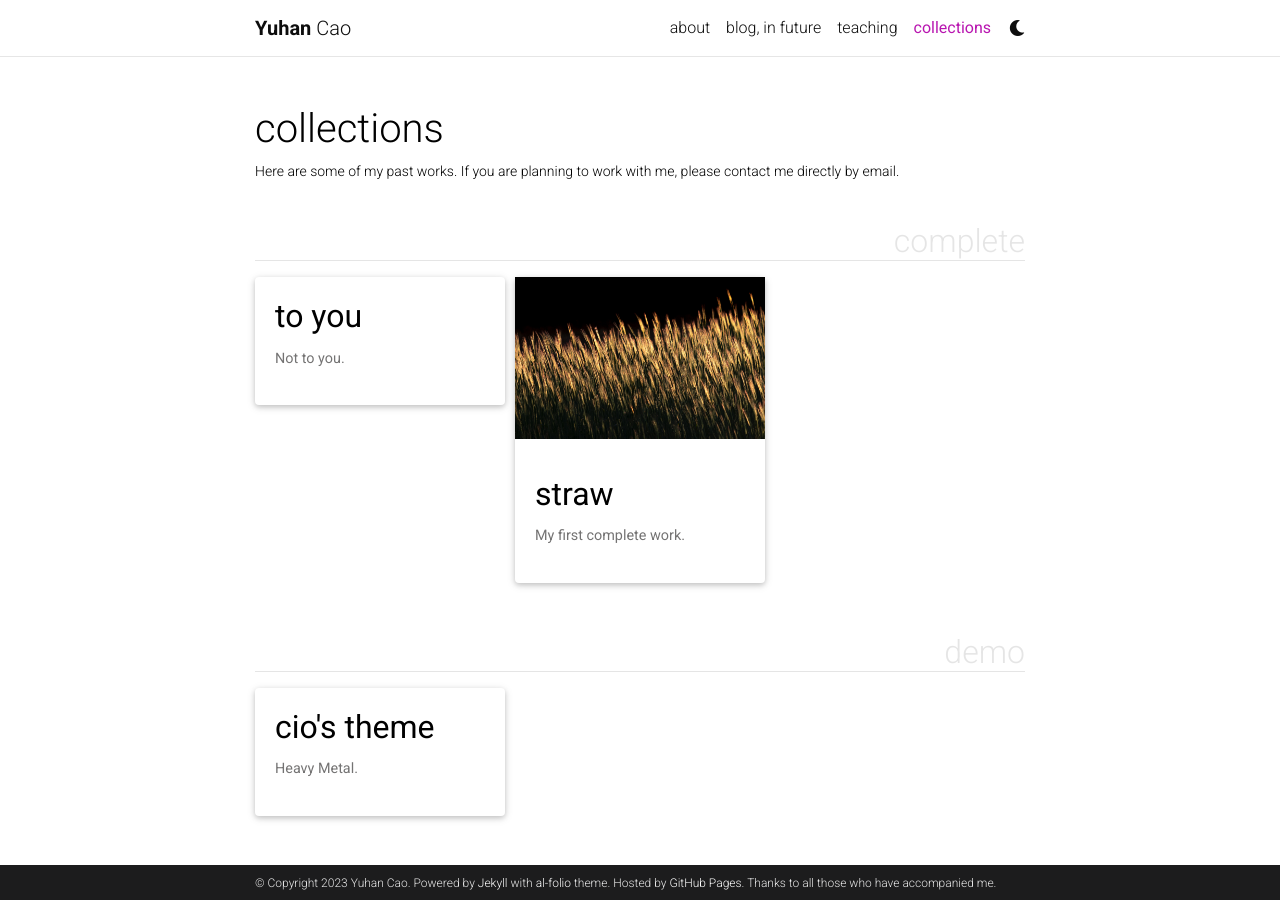
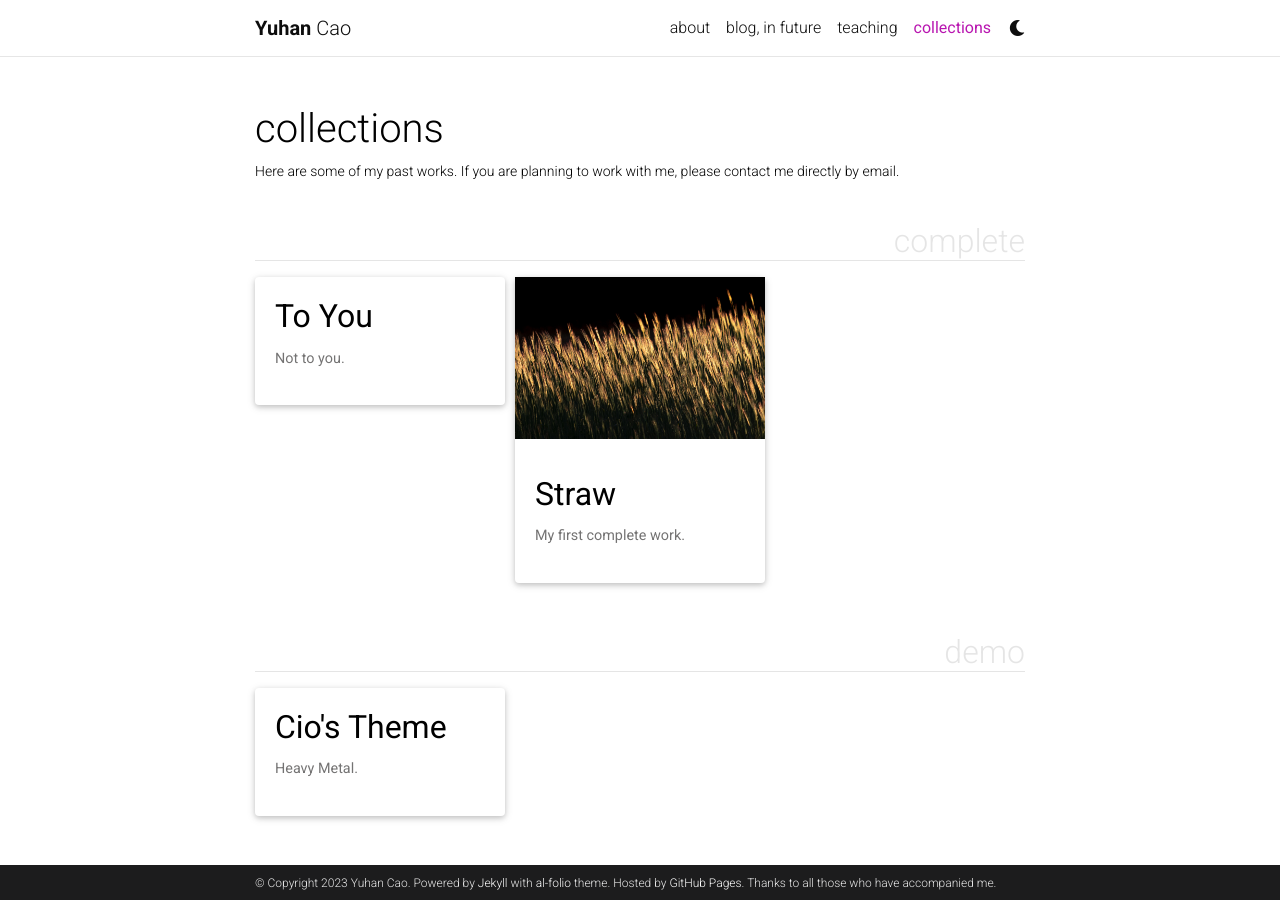
Before and after one commit to teafrogsf/teafrogsf.github.io, a Jekyll site: the page built from _pages/compositions.md, in a window 1280 px wide. Built offline with Jekyll 4.4.1, drawn with Linux system fonts in a browser that asks for light colours; full-size pictures stand in for the smaller copies a plugin makes; comment, search, counter and statistics services are not loaded; a style sheet for code colours, icons or effects is not loaded.

Commit message:
cancel project title lowercase

```diff
--- a/_includes/projects.html
+++ b/_includes/projects.html
@@ -13,7 +13,8 @@
           alt="project thumbnail" -%}
         {%- endif %}
         <div class="card-body">
-          <h2 class="card-title text-lowercase">{{ project.title }}</h2>
+        <h2 class="card-title">{{ project.title }}</h2> <!--WHY LOWERCASE HERE?-->
+        <!-- <h2 class="card-title text-lowercase">{{ project.title }}</h2> WHY LOWERCASE HERE?-->
           <p class="card-text">{{ project.description }}</p>
           <div class="row ml-1 mr-1 p-0">
             {%- if project.github -%}
```
Also changed, not shown: README.md (+4 -0 lines), 6 other files.
